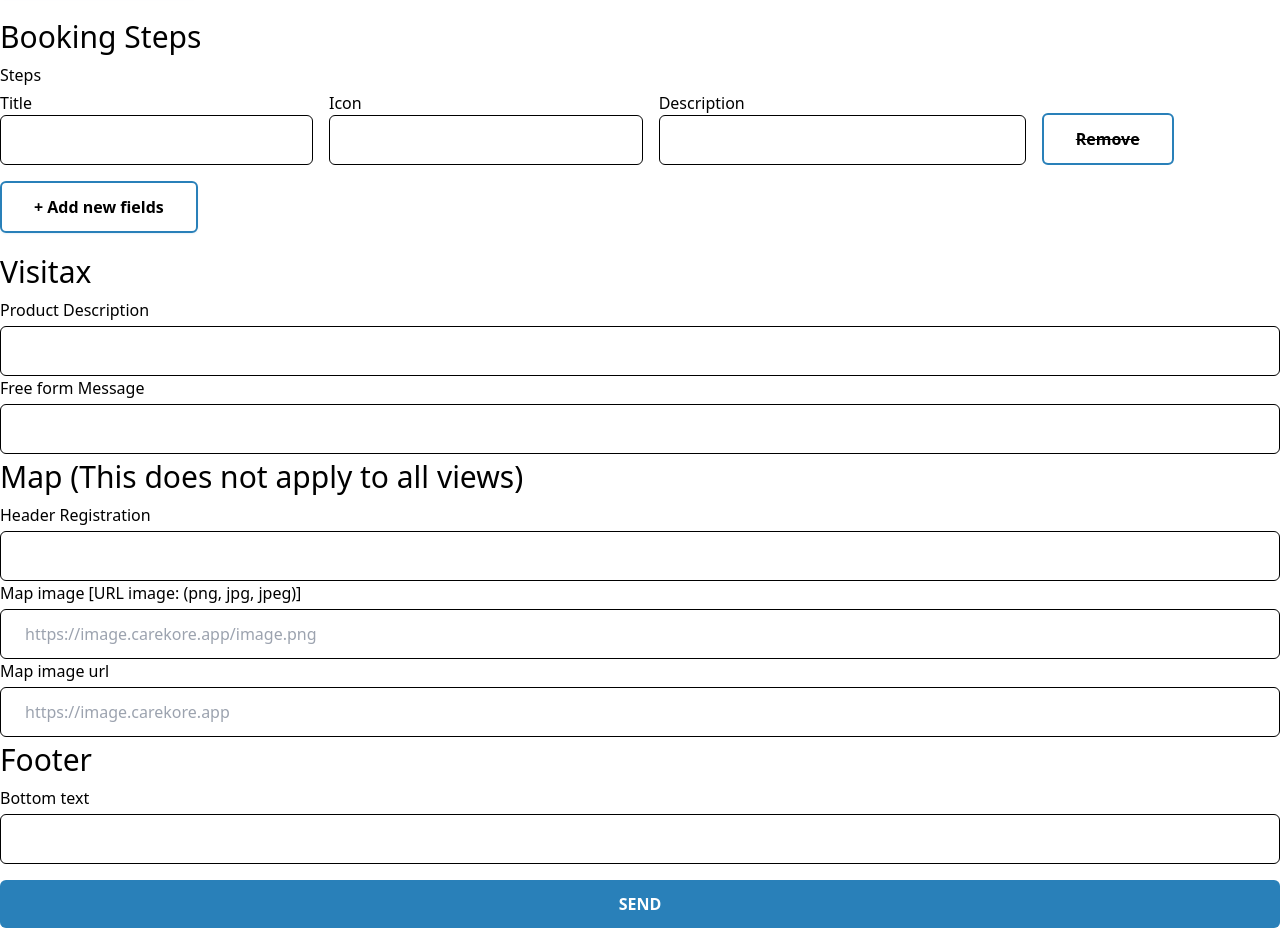
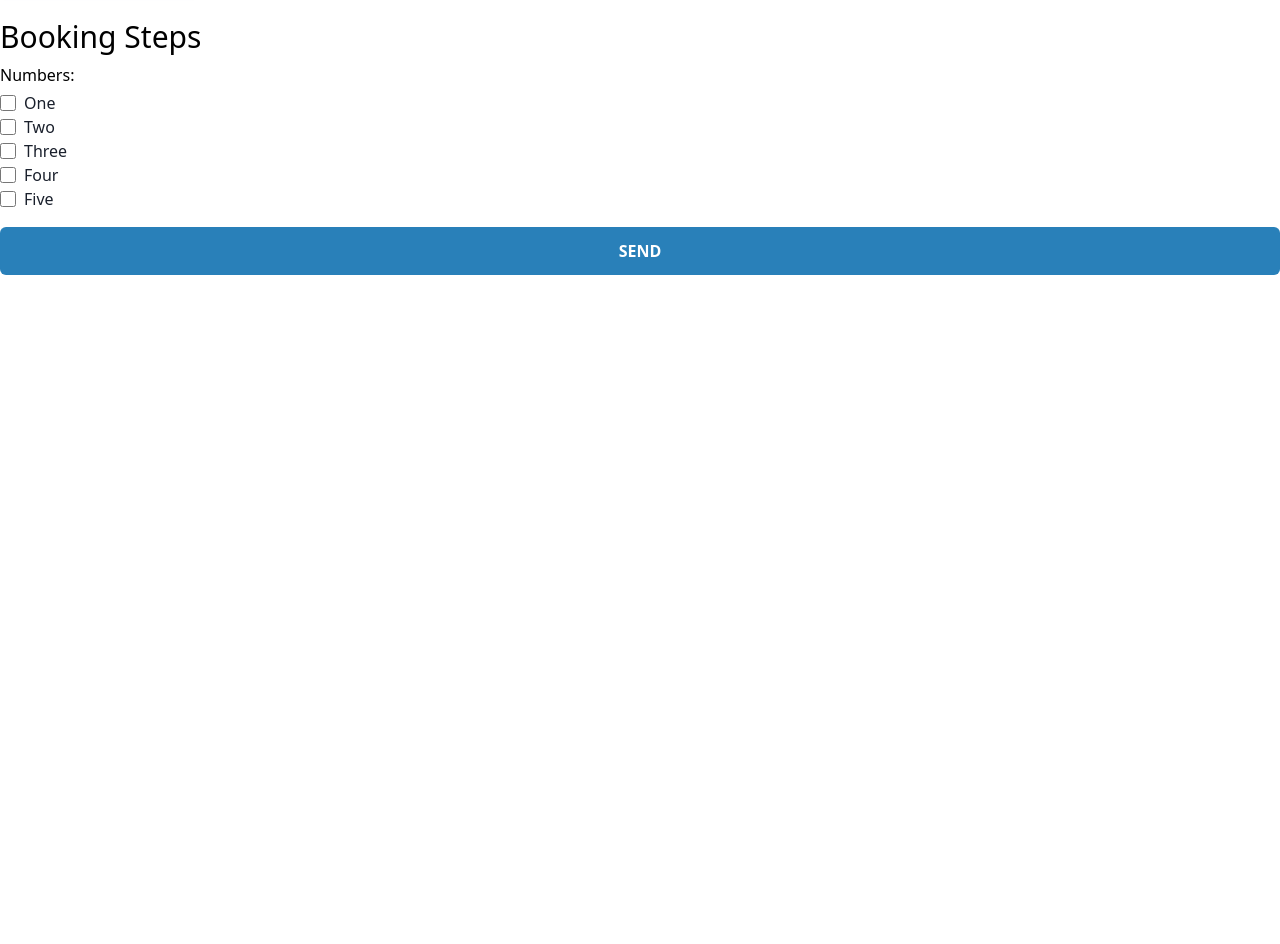
Before and after one commit to David171901/dynamic-form-formik, a React (Vite) app: page / in a window 1280 px wide. Shown: the part 601-1545 px from the top of the page. After the commit the page ends 892 px from the top, so only its background shows below. Built offline with nearby package versions, Linux system fonts and the light colour scheme.

Commit message:
build: save

```diff
--- a/src/components/CustomFieldArrays.tsx
+++ b/src/components/CustomFieldArrays.tsx
@@ -23,7 +23,7 @@ export const CustomFieldArrays = ({ label, ...props }: Props) => {
               (_: { [key: string]: any }, index: number) => (
                 <div key={index} className={styles.container__fields_array}>
                   {props.fields.map((input, indx) => (
-                    <div key={`${props.name}${indx}`} className="grow ">
+                    <div key={`${props.name}${indx}`} style={{flexGrow: 1}}>
                       <label>{input.label}</label>
                       <Field
                         type="text"
@@ -33,7 +33,7 @@ export const CustomFieldArrays = ({ label, ...props }: Props) => {
                       />
                       <ErrorMessage
                         name={`${props.name}.${index}.${input.name}`}
-                        component="div"
+                        component="span"
                       />
                     </div>
                   ))}
--- a/src/interfaces/interfaces.ts
+++ b/src/interfaces/interfaces.ts
@@ -48,6 +48,7 @@ export interface Validation {
     | "isTrue"
     | "maxLength"
     | "matches"
+    | "isUrl"
   value?: string | number | boolean | RegExp
   message: string
 }
--- a/src/pages/Component.tsx
+++ b/src/pages/Component.tsx
@@ -12,12 +12,17 @@ export const Component = () => {
         validations: [],
       },
       {
-        type: 'text',
-        name: 'navbar_logo',
-        label: 'URL image: (png, jpg, jpeg)',
-        placeholder: 'https://image.carekore.app/image.png',
-        value: '',
-        validations: [],
+        type: "text",
+        name: "navbar_logo",
+        label: "URL image: (png, jpg, jpeg)",
+        placeholder: "https://image.carekore.app/image.png",
+        value: "",
+        validations: [
+          {
+            type: "isUrl",
+            message: "Must be a URL",
+          },
+        ],
       },
       {
         type: "h2",
@@ -27,12 +32,12 @@ export const Component = () => {
         validations: [],
       },
       {
-        type: 'textarea',
-        name: 'visitax_landing',
-        label: 'HTML Landing [<i>HTML code</i>]',
-        value: '',
+        type: "textarea",
+        name: "visitax_landing",
+        label: "HTML Landing [<i>HTML code</i>]",
+        value: "",
         placeholder:
-          'Lorem Ipsum is simply dummy text of the printing and typesetting industry. ',
+          "Lorem Ipsum is simply dummy text of the printing and typesetting industry. ",
         validations: [],
       },
       {
@@ -43,23 +48,23 @@ export const Component = () => {
         validations: [],
       },
       {
-        type: 'field-array',
-        name: 'slider',
-        typeValue: 'array',
-        label: 'Message Slider',
+        type: "field-array",
+        name: "slider",
+        typeValue: "array",
+        label: "Message Slider",
         value: [
           {
-            description: '',
+            description: "",
           },
         ],
         validations: [],
         fields: [
           {
-            type: 'text',
-            name: 'description',
-            label: 'Description',
-            placeholder: 'What is visitax?',
-          }
+            type: "text",
+            name: "description",
+            label: "Description",
+            placeholder: "What is visitax?",
+          },
         ],
       },
       {
@@ -70,111 +75,48 @@ export const Component = () => {
         validations: [],
       },
       {
-        type: 'field-array',
-        name: 'steps',
-        typeValue: 'array',
-        label: 'Steps',
-        value: [
+        type: "checkbox-group",
+        name: "numbers",
+        label: "Numbers: ",
+        value: [],
+        typeValue: "array",
+        options: [
           {
-            title: '',
-            icon: '',
-            description: '',
+            value: "one",
+            desc: "One",
+          },
+          {
+            value: "two",
+            desc: "Two",
+          },
+          {
+            value: "three",
+            desc: "Three",
+          },
+          {
+            value: "four",
+            desc: "Four",
+          },
+          {
+            value: "five",
+            desc: "Five",
           },
         ],
-        validations: [],
-        fields: [
+        validations: [
           {
-            type: 'text',
-            name: 'title',
-            label: 'Title',
-            placeholder: '',
+            type: "minLength",
+            value: 2,
+            message: "Select at least two options",
           },
           {
-            type: 'text',
-            name: 'icon',
-            label: 'Icon',
-            placeholder: '',
+            type: "maxLength",
+            value: 4,
+            message: "Select less than four options",
           },
-          {
-            type: 'text',
-            name: 'description',
-            label: 'Description',
-            placeholder: '',
-          }
         ],
-      },
-      {
-        type: "h2",
-        name: "section5",
-        label: "Visitax",
-        value: "",
-        validations: [],
-      },
-      {
-        type: 'text',
-        name: 'visitax_title',
-        label: 'Product Description',
-        placeholder: '',
-        value: '',
-        validations: [],
-      },
-      {
-        type: 'text',
-        name: 'visitax_purchase_title',
-        label: 'Free form Message',
-        placeholder: '',
-        value: '',
-        validations: [],
-      },
-      {
-        type: "h2",
-        name: "section6",
-        label: "Map (This does not apply to all views)",
-        value: "",
-        validations: [],
-      },
-      {
-        type: 'text',
-        name: 'header_registration',
-        label: 'Header Registration',
-        placeholder: '',
-        value: '',
-        validations: [],
-      },
-      {
-        type: 'text',
-        name: 'map_image',
-        label: 'Map image [URL image: (png, jpg, jpeg)]',
-        placeholder: 'https://image.carekore.app/image.png',
-        value: '',
-        validations: [],
-      },
-      {
-        type: 'text',
-        name: 'map_image_url',
-        label: 'Map image url',
-        placeholder: 'https://image.carekore.app',
-        value: '',
-        validations: [],
-      },
-      {
-        type: "h2",
-        name: "section7",
-        label: "Footer",
-        value: "",
-        validations: [],
-      },
-      {
-        type: 'text',
-        name: 'footer',
-        label: 'Bottom text',
-        placeholder: '',
-        value: '',
-        validations: [],
       },
     ],
   };
-
 
   // const forms: { [x: string]: InputProps[] } = {
   //   login: [
--- a/src/styles/styles.module.css
+++ b/src/styles/styles.module.css
@@ -101,7 +101,7 @@
     padding-top: 0.75rem;
     padding-bottom: 0.75rem;
     padding-left: 1.5rem;
-    padding-right: 1.5rem;
+    /* padding-right: 1.5rem;  */
     font-size: 1rem;
     color: #000000;
     outline: none;
--- a/src/utils/getInputs.ts
+++ b/src/utils/getInputs.ts
@@ -28,7 +28,7 @@ type YupArray = Yup.ArraySchema<
 >;
 
 const generateValidations = (field: InputProps) => {
-  let schema: YupBoolean | YupString | YupArray =
+  let schema: YupBoolean | YupString | YupArray  =
     Yup[field.typeValue ? field.typeValue : "string"]();
   for (const rule of field.validations) {
     switch (rule.type) {
@@ -38,6 +38,9 @@ const generateValidations = (field: InputProps) => {
       case "isEmail":
         schema = (schema as YupString).email(rule.message);
         break;
+      case "isUrl":
+        schema = (schema as YupString).url(rule.message);
+        break;
       case "minLength":
         schema = (schema as YupString | YupArray).min(
           rule?.value as number,
@@ -45,7 +48,7 @@ const generateValidations = (field: InputProps) => {
         );
         break;
       case "maxLength":
-        schema = (schema as YupString).max(rule.value as number, rule.message);
+        schema = (schema as YupString | YupArray).max(rule.value as number, rule.message);
         break;
       case "matches":
         schema = (schema as YupString).matches(
```
